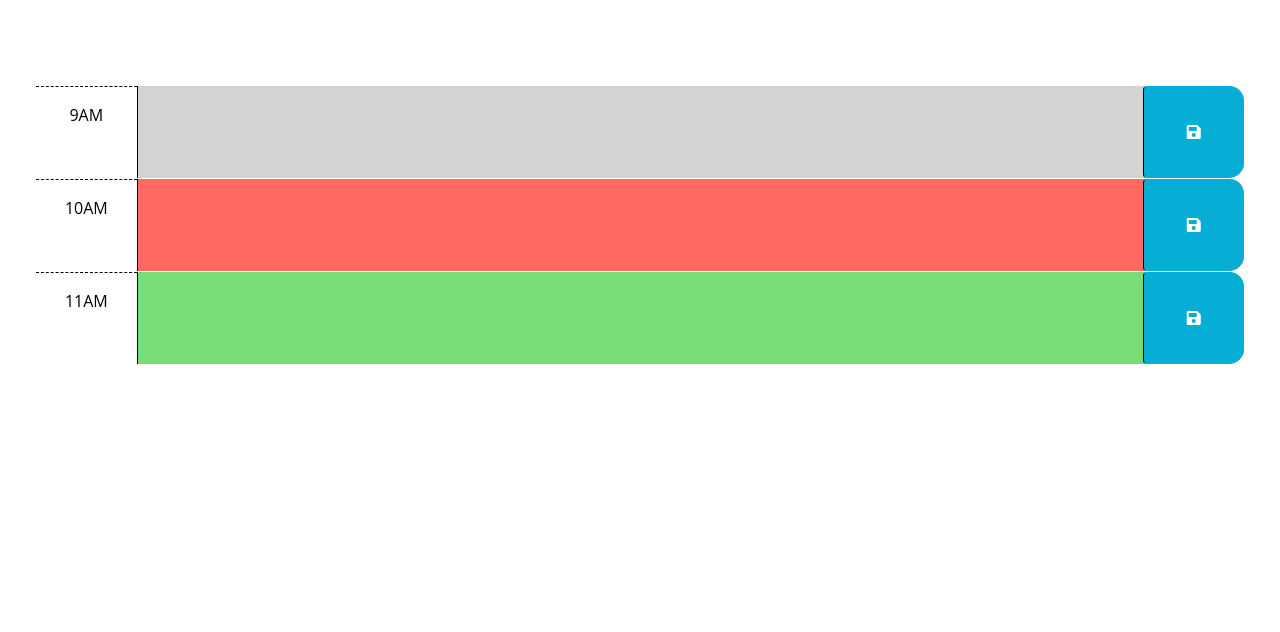
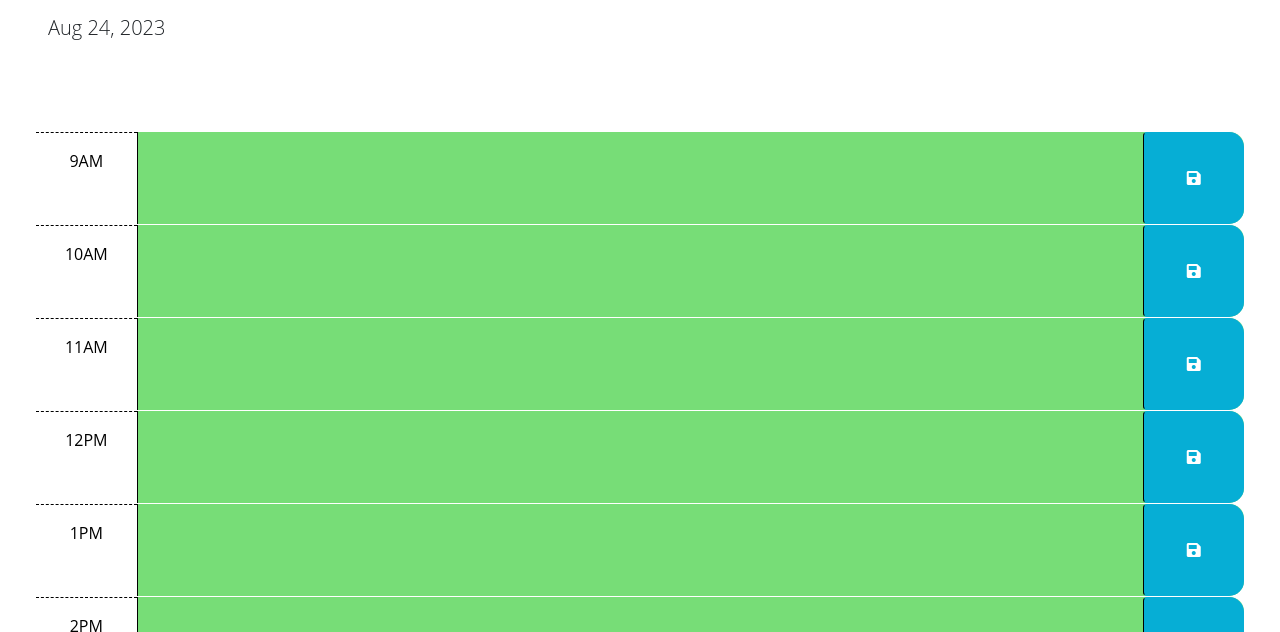
Before and after one commit to Alcherry527/Planner-using-jQuery, a plain HTML site: page index.html in a window 1280 px wide. Shown: the part 166-798 px from the top of the page. Drawn offline with nearby package versions, Linux system fonts and the light colour scheme.

Commit message:
added code to index for saving and changing css

```diff
--- a/index.html
+++ b/index.html
@@ -32,8 +32,44 @@
         -->
 
         <!-- Example of a past time block. The "past" class adds a gray background color. -->
-        <div id="hour-9" class="row time-block past">
+        <div id="hour-9" class="row time-block">
             <div class="col-2 col-md-1 hour text-center py-3">9AM</div>
+            <textarea class="col-8 col-md-10 description" rows="3"> </textarea>
+            <button class="btn saveBtn col-2 col-md-1" aria-label="save">
+                <i class="fas fa-save" aria-hidden="true"></i>
+            </button>
+        </div>
+        <div id="hour-10" class="row time-block">
+            <div class="col-2 col-md-1 hour text-center py-3">10AM</div>
+            <textarea class="col-8 col-md-10 description" rows="3"> </textarea>
+            <button class="btn saveBtn col-2 col-md-1" aria-label="save">
+                <i class="fas fa-save" aria-hidden="true"></i>
+            </button>
+        </div>
+        <div id="hour-11" class="row time-block">
+            <div class="col-2 col-md-1 hour text-center py-3">11AM</div>
+            <textarea class="col-8 col-md-10 description" rows="3"> </textarea>
+            <button class="btn saveBtn col-2 col-md-1" aria-label="save">
+                <i class="fas fa-save" aria-hidden="true"></i>
+            </button>
+        </div>
+        <div id="hour-12" class="row time-block">
+            <div class="col-2 col-md-1 hour text-center py-3">12PM</div>
+            <textarea class="col-8 col-md-10 description" rows="3"> </textarea>
+            <button class="btn saveBtn col-2 col-md-1" aria-label="save">
+                <i class="fas fa-save" aria-hidden="true"></i>
+            </button>
+        </div>
+        <div id="hour-13" class="row time-block">
+            <div class="col-2 col-md-1 hour text-center py-3">1PM</div>
+            <textarea class="col-8 col-md-10 description" rows="3"> </textarea>
+            <button class="btn saveBtn col-2 col-md-1" aria-label="save">
+                <i class="fas fa-save" aria-hidden="true"></i>
+            </button>
+        </div>
+
+        <div id="hour-14" class="row time-block">
+            <div class="col-2 col-md-1 hour text-center py-3">2PM</div>
             <textarea class="col-8 col-md-10 description" rows="3"> </textarea>
             <button class="btn saveBtn col-2 col-md-1" aria-label="save">
                 <i class="fas fa-save" aria-hidden="true"></i>
@@ -41,8 +77,8 @@
         </div>
 
         <!-- Example of a present time block. The "present" class adds a red background color. -->
-        <div id="hour-10" class="row time-block present">
-            <div class="col-2 col-md-1 hour text-center py-3">10AM</div>
+        <div id="hour-15" class="row time-block">
+            <div class="col-2 col-md-1 hour text-center py-3">3PM</div>
             <textarea class="col-8 col-md-10 description" rows="3"> </textarea>
             <button class="btn saveBtn col-2 col-md-1" aria-label="save">
                 <i class="fas fa-save" aria-hidden="true"></i>
@@ -50,20 +86,28 @@
         </div>
 
         <!-- Example of a future time block. The "future" class adds a green background color. -->
-        <div id="hour-11" class="row time-block future">
-            <div class="col-2 col-md-1 hour text-center py-3">11AM</div>
+        <div id="hour-16" class="row time-block">
+            <div class="col-2 col-md-1 hour text-center py-3">4PM</div>
             <textarea class="col-8 col-md-10 description" rows="3"> </textarea>
             <button class="btn saveBtn col-2 col-md-1" aria-label="save">
                 <i class="fas fa-save" aria-hidden="true"></i>
             </button>
         </div>
-    </div>
+        <!-- Example of a future time block. The "future" class adds a green background color. -->
+        <div id="hour-17" class="row time-block">
+            <div class="col-2 col-md-1 hour text-center py-3">5PM</div>
+            <textarea class="col-8 col-md-10 description" rows="3"> </textarea>
+            <button class="btn saveBtn col-2 col-md-1" aria-label="save">
+                <i class="fas fa-save" aria-hidden="true"></i>
+            </button>
+        </div>
 
-    <script src="https://cdnjs.cloudflare.com/ajax/libs/jquery/3.2.1/jquery.min.js"></script>
-    <script src="https://cdn.jsdelivr.net/npm/dayjs@1.11.3/dayjs.min.js"
-        integrity="sha256-iu/zLUB+QgISXBLCW/mcDi/rnf4m4uEDO0wauy76x7U=" crossorigin="anonymous"></script>
 
-    <script src="script.js"></script>
+        <script src="https://cdnjs.cloudflare.com/ajax/libs/jquery/3.2.1/jquery.min.js"></script>
+        <script src="https://cdn.jsdelivr.net/npm/dayjs@1.11.3/dayjs.min.js"
+            integrity="sha256-iu/zLUB+QgISXBLCW/mcDi/rnf4m4uEDO0wauy76x7U=" crossorigin="anonymous"></script>
+        <script>dayjs().format()</script>
+        <script src="script.js"></script>
 </body>
 
 </html>
--- a/script.js
+++ b/script.js
@@ -1,6 +1,8 @@
 // Wrap all code that interacts with the DOM in a call to jQuery to ensure that
 // the code isn't run until the browser has finished rendering all the elements
 // in the html.
+
+
 $(function () {
     // TODO: Add a listener for click events on the save button. This code should
     // use the id in the containing time-block as a key to save the user input in
@@ -8,16 +10,62 @@ $(function () {
     // function? How can DOM traversal be used to get the "hour-x" id of the
     // time-block containing the button that was clicked? How might the id be
     // useful when saving the description in local storage?
-    //
+    //then add the event listener and save to local storage
+
+
+    var saveBtns = document.querySelectorAll(".saveBtn")
+    for (let i = 0; i < saveBtns.length; i++) {
+        const saveBtn = saveBtns[i];
+
+        saveBtn.addEventListener("click", function () {
+            var parent = this.parentElement
+            console.log(parent.id)
+            var textarea = parent.querySelector("textarea")
+            console.log(textarea.value)
+            localStorage.setItem(parent.id, textarea.value)
+        })
+    }
+    var currentHour = dayjs().hour();
+
+
+    var timeBlocks = document.querySelectorAll(".time-block")
+    for (let i = 0; i < timeBlocks.length; i++) {
+        const timeBlock = timeBlocks[i];
+        const hour = parseInt(timeBlock.id.slice(5));
+        console.log(hour)
+
+        if (currentHour === hour) {
+            timeBlock.classList.add('present');
+        }
+        else if (currentHour < hour) {
+            timeBlock.classList.add('future');
+        }
+        else {
+            timeBlock.classList.add('past');
+        }
+        var textarea = timeBlock.querySelector("textarea")
+        textarea.value = localStorage.getItem(timeBlock.id)
+    }
+
+
+
     // TODO: Add code to apply the past, present, or future class to each time
     // block by comparing the id to the current hour. HINTS: How can the id
     // attribute of each time-block be used to conditionally add or remove the
     // past, present, and future classes? How can Day.js be used to get the
     // current hour in 24-hour time?
+
+
+
+
     //
     // TODO: Add code to get any user input that was saved in localStorage and set
     // the values of the corresponding textarea elements. HINT: How can the id
     // attribute of each time-block be used to do this?
     //
     // TODO: Add code to display the current date in the header of the page.
-});
+})
+
+//link to id current day
+document.getElementById("currentDay").textContent = dayjs().format("MMM D, YYYY");
+;
```
